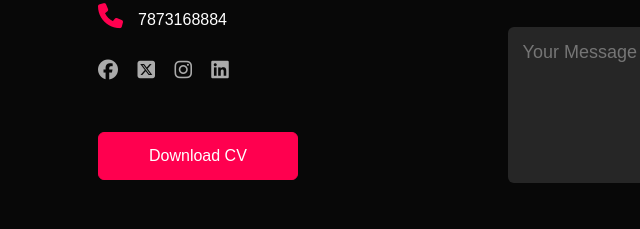
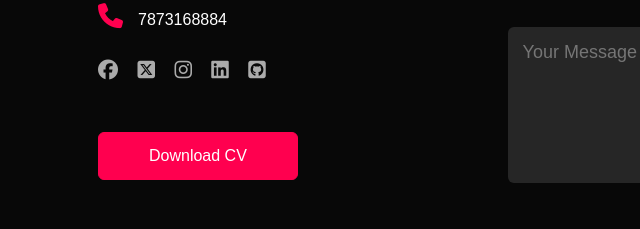
Before and after one commit to BanamaliNayak/myPortfolio, a plain HTML site: page Portfolio/index.html in a window 1280 px wide. Shown: the part 2120-2349 px from the top of the page, 30-670 px from the left. Drawn offline with Linux system fonts and the light colour scheme; a script that the page names is missing.

Commit message:
Update index.html

```diff
--- a/Portfolio/index.html
+++ b/Portfolio/index.html
@@ -159,6 +159,7 @@
                         <a href="https://x.com/"><i class="fa-brands fa-square-x-twitter"></i></a>
                         <a href="https://instagram.com/"><i class="fa-brands fa-instagram"></i></a>
                         <a href="https://www.linkedin.com/in/banamali-nayak/"><i class="fa-brands fa-linkedin"></i></a>
+                        <a href=""><i class="fa-brands fa-square-github"></i></i></a>
                     </div>
                     <a href="./Images/cv.pdf" download class="btn btn2">Download CV</a>
                 </div>
```
